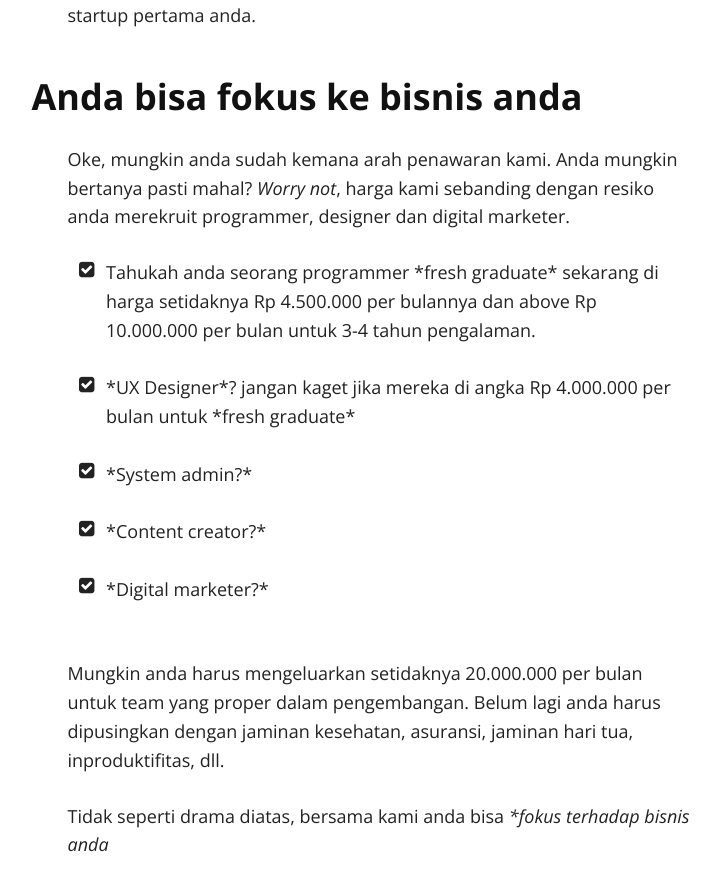
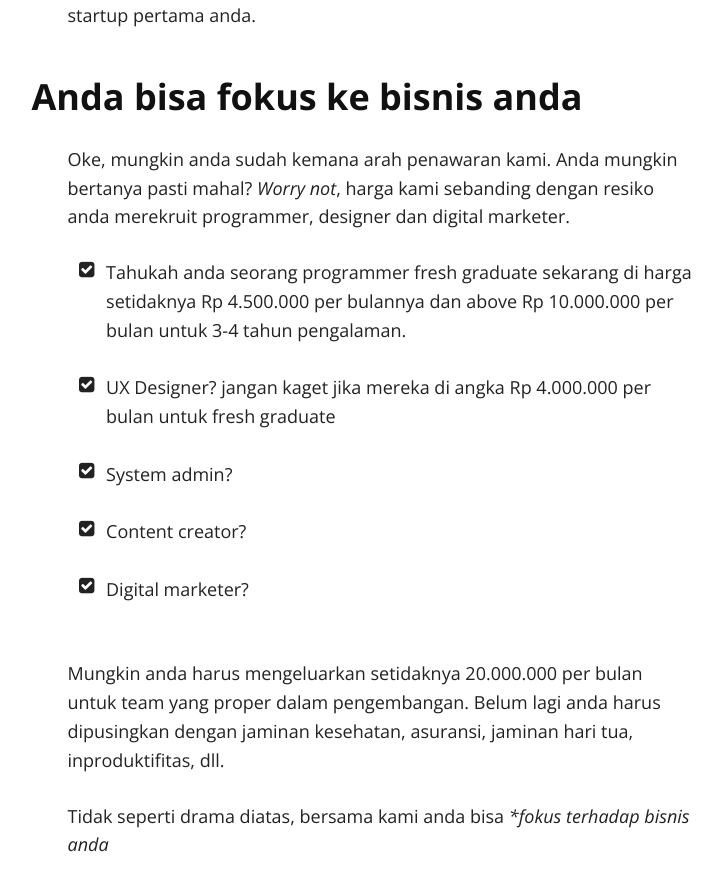
Before and after one commit to kemtol/rocktokom, a Jekyll site: the page built from index.md, in a window 1280 px wide and 900 px high, scrolled down 2474 px. Shown: the top 891 px of the window, without its empty margins (260-982 px from the left). Built offline with Jekyll 4.4.1, drawn with Linux system fonts in a browser that asks for light colours; nearby versions of some CDN libraries; a script that is not in the unit is left out.

Commit message:
Update index.md

```diff
--- a/index.md
+++ b/index.md
@@ -37,11 +37,11 @@ Dan banyak service kami lainnya yang akan membantu terciptanya bisnis startup pe
 Oke, mungkin anda sudah kemana arah penawaran kami. Anda mungkin bertanya pasti mahal? *Worry not*, harga kami sebanding dengan resiko anda merekruit programmer, designer dan digital marketer.
 
 <ul class="fa-ul">
-  <li><i class="fa-li fa fa-check-square"></i>Tahukah anda seorang programmer *fresh graduate* sekarang di harga setidaknya Rp 4.500.000 per bulannya dan above Rp 10.000.000 per bulan untuk 3-4 tahun pengalaman.<br/><br/></li>
-  <li><i class="fa-li fa fa-check-square"></i>*UX Designer*? jangan kaget jika mereka di angka Rp 4.000.000 per bulan untuk *fresh graduate*<br/><br/></li>
-  <li><i class="fa-li fa fa-check-square"></i>*System admin?*<br/><br/></li>
-  <li><i class="fa-li fa fa-check-square"></i>*Content creator?*<br/><br/></li>
-  <li><i class="fa-li fa fa-check-square"></i>*Digital marketer?*<br/><br/></li>
+  <li><i class="fa-li fa fa-check-square"></i>Tahukah anda seorang programmer fresh graduate sekarang di harga setidaknya Rp 4.500.000 per bulannya dan above Rp 10.000.000 per bulan untuk 3-4 tahun pengalaman.<br/><br/></li>
+  <li><i class="fa-li fa fa-check-square"></i>UX Designer? jangan kaget jika mereka di angka Rp 4.000.000 per bulan untuk fresh graduate<br/><br/></li>
+  <li><i class="fa-li fa fa-check-square"></i>System admin?<br/><br/></li>
+  <li><i class="fa-li fa fa-check-square"></i>Content creator?<br/><br/></li>
+  <li><i class="fa-li fa fa-check-square"></i>Digital marketer?<br/><br/></li>
 </ul>
 Mungkin anda harus mengeluarkan setidaknya 20.000.000 per bulan untuk team yang proper dalam pengembangan. Belum lagi anda harus dipusingkan dengan jaminan kesehatan, asuransi, jaminan hari tua, inproduktifitas, dll.
 
```
